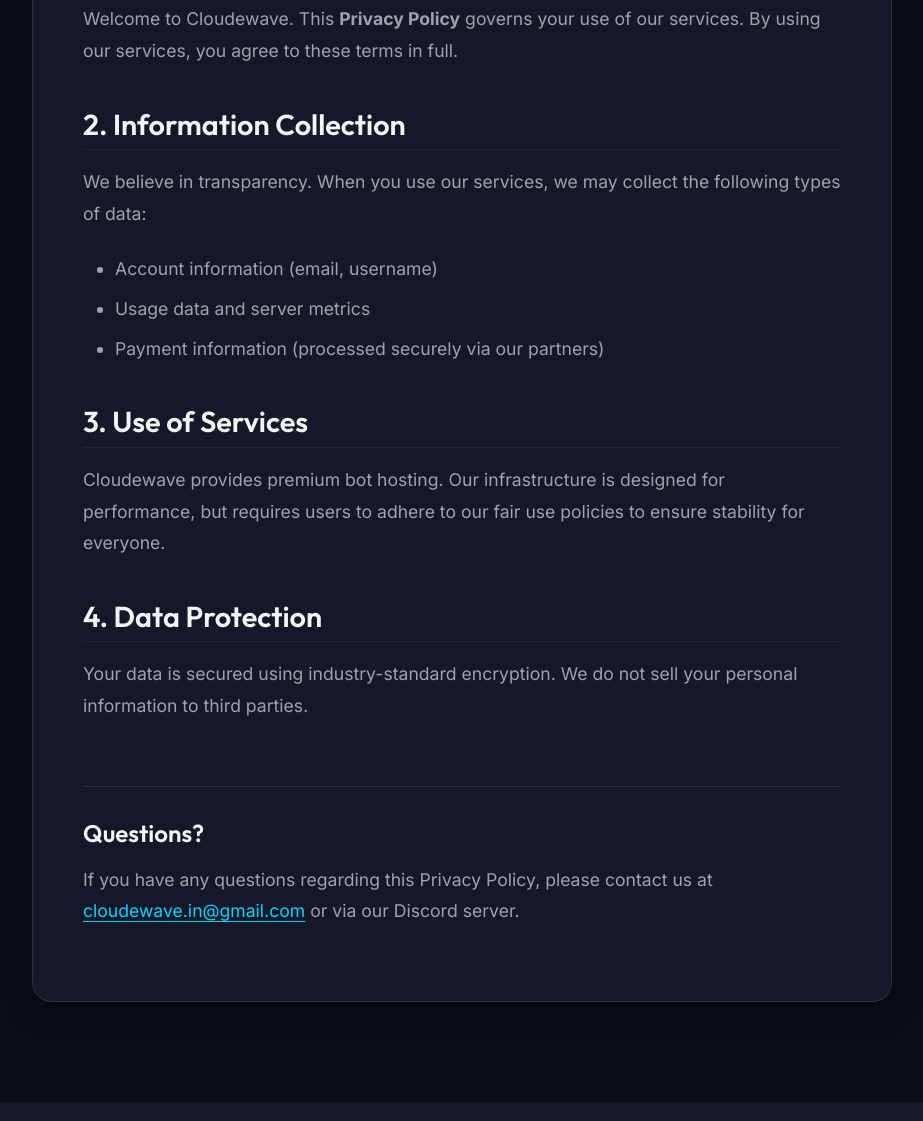
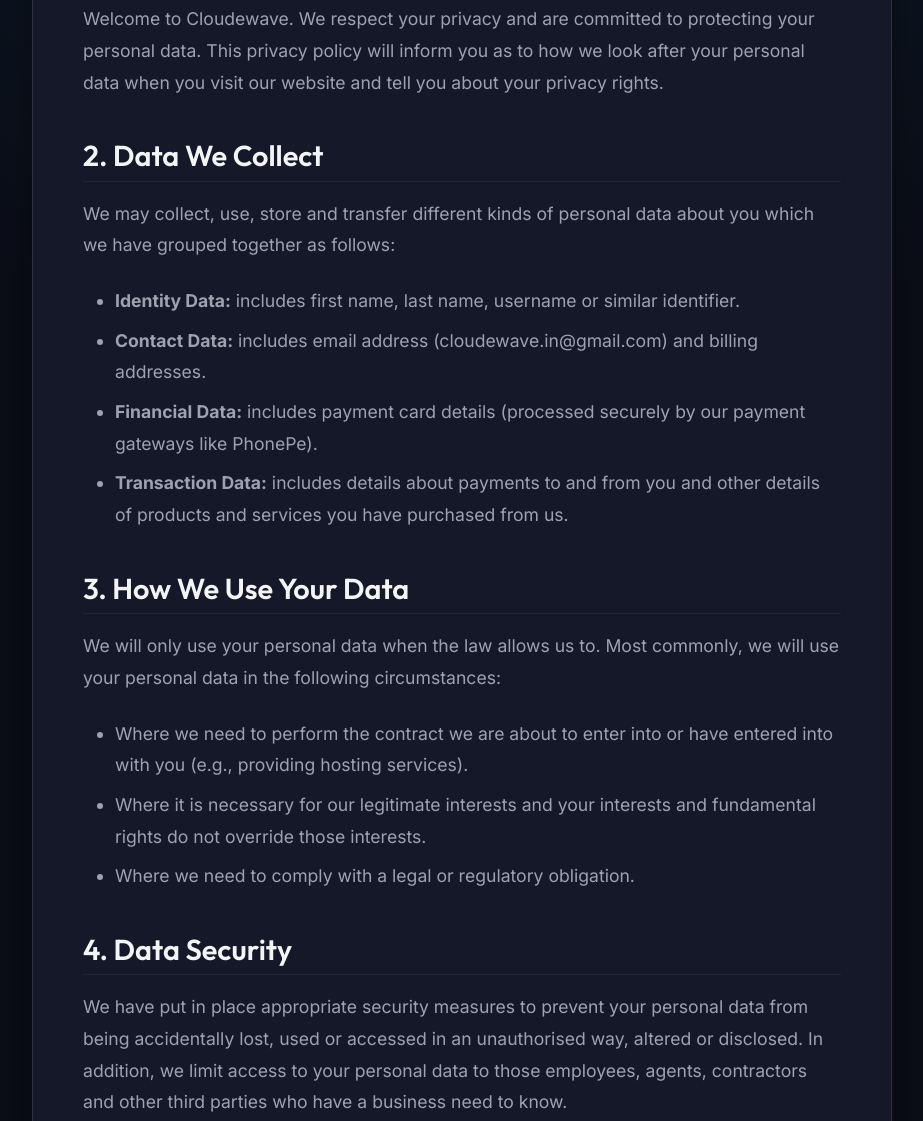
Before and after one commit to cloudewavein-dev/cdweb, a plain HTML site: page privacy-policy.html in a window 1280 px wide. Shown: the part 409-1530 px from the top of the page, without its empty margins (178-1101 px from the left). Drawn offline with Linux system fonts and the light colour scheme.

Commit message:
Update legal pages with PhonePe compliant text and contact info

```diff
--- a/privacy-policy.html
+++ b/privacy-policy.html
@@ -88,27 +88,40 @@
 
         <div class="legal-container">
             <div class="legal-content glass-panel">
+
                 <h2>1. Introduction</h2>
-                <p>Welcome to Cloudewave. This <strong>Privacy Policy</strong> governs your use of our services. By using our services, you agree to these terms in full.</p>
+                <p>Welcome to Cloudewave. We respect your privacy and are committed to protecting your personal data. This privacy policy will inform you as to how we look after your personal data when you visit our website and tell you about your privacy rights.</p>
 
-                <h2>2. Information Collection</h2>
-                <p>We believe in transparency. When you use our services, we may collect the following types of data:</p>
+                <h2>2. Data We Collect</h2>
+                <p>We may collect, use, store and transfer different kinds of personal data about you which we have grouped together as follows:</p>
                 <ul>
-                    <li>Account information (email, username)</li>
-                    <li>Usage data and server metrics</li>
-                    <li>Payment information (processed securely via our partners)</li>
+                    <li><strong>Identity Data:</strong> includes first name, last name, username or similar identifier.</li>
+                    <li><strong>Contact Data:</strong> includes email address (cloudewave.in@gmail.com) and billing addresses.</li>
+                    <li><strong>Financial Data:</strong> includes payment card details (processed securely by our payment gateways like PhonePe).</li>
+                    <li><strong>Transaction Data:</strong> includes details about payments to and from you and other details of products and services you have purchased from us.</li>
                 </ul>
 
-                <h2>3. Use of Services</h2>
-                <p>Cloudewave provides premium bot hosting. Our infrastructure is designed for performance, but requires users to adhere to our fair use policies to ensure stability for everyone.</p>
+                <h2>3. How We Use Your Data</h2>
+                <p>We will only use your personal data when the law allows us to. Most commonly, we will use your personal data in the following circumstances:</p>
+                <ul>
+                    <li>Where we need to perform the contract we are about to enter into or have entered into with you (e.g., providing hosting services).</li>
+                    <li>Where it is necessary for our legitimate interests and your interests and fundamental rights do not override those interests.</li>
+                    <li>Where we need to comply with a legal or regulatory obligation.</li>
+                </ul>
 
-                <h2>4. Data Protection</h2>
-                <p>Your data is secured using industry-standard encryption. We do not sell your personal information to third parties.</p>
+                <h2>4. Data Security</h2>
+                <p>We have put in place appropriate security measures to prevent your personal data from being accidentally lost, used or accessed in an unauthorised way, altered or disclosed. In addition, we limit access to your personal data to those employees, agents, contractors and other third parties who have a business need to know.</p>
 
                 <div class="legal-contact">
-                    <h3>Questions?</h3>
-                    <p>If you have any questions regarding this Privacy Policy, please contact us at <a href="mailto:cloudewave.in@gmail.com">cloudewave.in@gmail.com</a> or via our Discord server.</p>
+                    <h3>Contact & Support</h3>
+                    <p>If you have any questions, concerns, or require support regarding these policies or your services, please contact us:</p>
+                    <ul>
+                        <li><strong>Email:</strong> <a href="mailto:cloudewave.in@gmail.com">cloudewave.in@gmail.com</a></li>
+                        <li><strong>Support:</strong> Via our Discord Server ticket system</li>
+                        <li><strong>Business Hours:</strong> 24/7 Technical Support</li>
+                    </ul>
                 </div>
+
             </div>
         </div>
     </main>
@@ -133,7 +146,7 @@
                     <h4>Support</h4>
                     <a href="#">Discord Server</a>
                     <a href="#">Documentation</a>
-                    <a href="#">Contact Us</a>
+                    <a href="mailto:cloudewave.in@gmail.com">Contact Us</a>
                 </div>
                 <div class="link-group">
                     <h4>Legal</h4>
```
Also changed, not shown: cookie-policy.html (+19 -15 lines), index.html (+1 -1 lines), refund-policy.html (+21 -14 lines), terms-of-service.html (+22 -15 lines).
